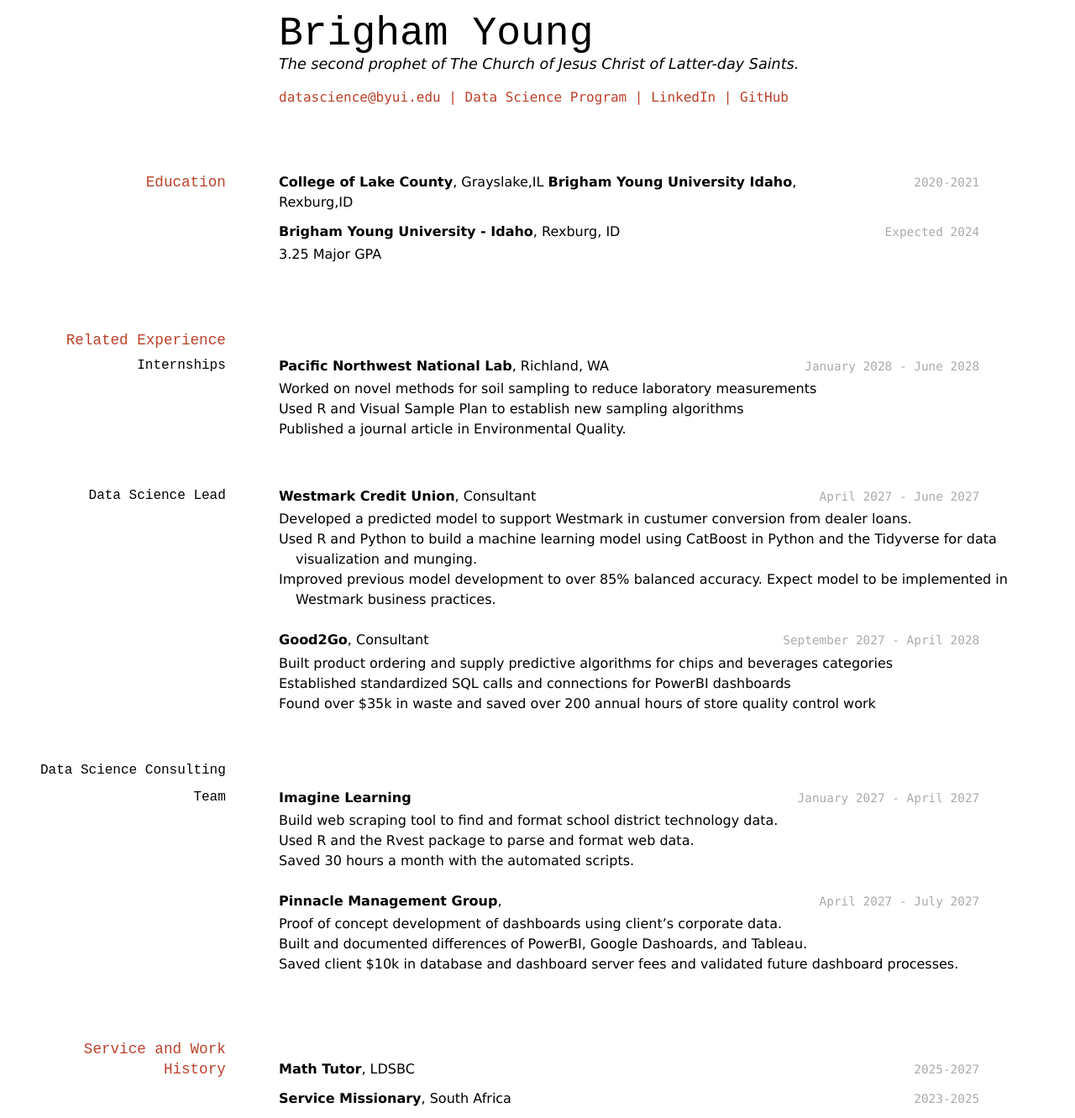
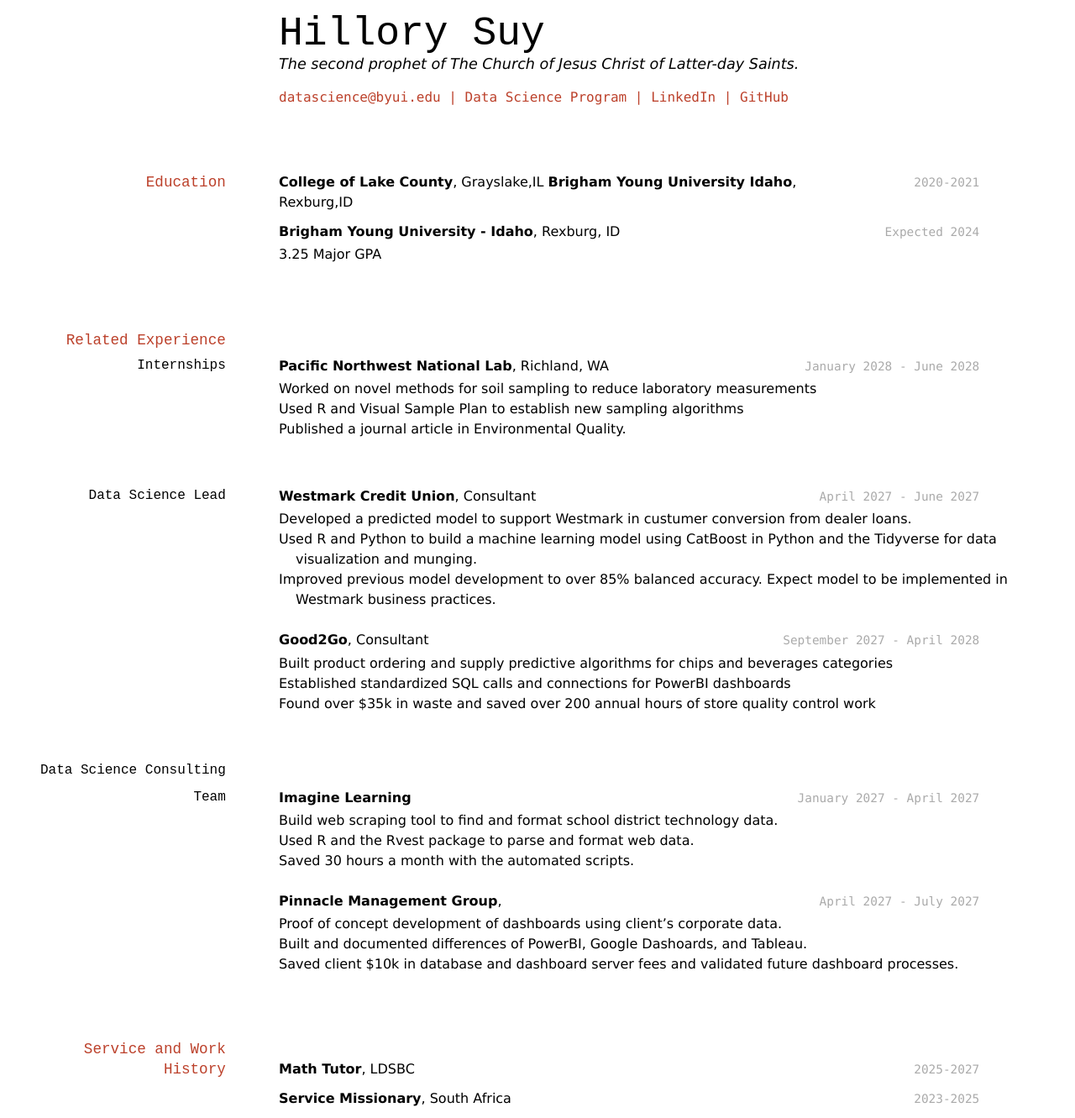
Before and after one commit to suychillory/hillory, a Jekyll site: the page built from docs/index.md, in a window 1280 px wide. Shown: the whole page at 84% size. Built offline with Jekyll 4.4.1, drawn with Linux system fonts in a browser that asks for light colours.

Commit message:
Update index.md

```diff
--- a/docs/index.md
+++ b/docs/index.md
@@ -2,7 +2,7 @@
 layout: cv
 title: Hillory's Resume
 ---
-# Brigham Young
+# Hillory Suy
 The second prophet of The Church of Jesus Christ of Latter-day Saints.
 
 <div id="webaddress">
```
